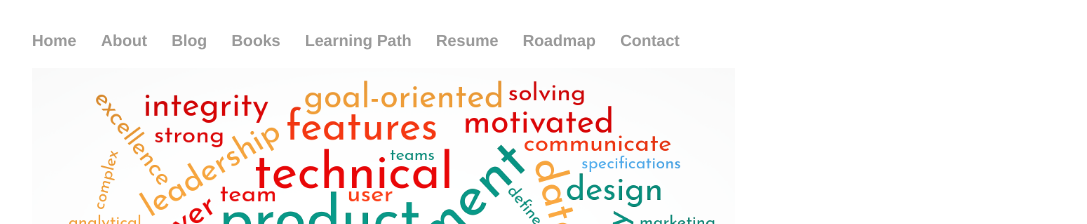
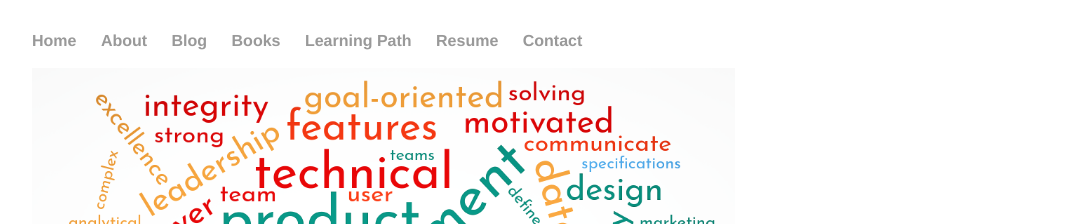
Before and after one commit to t0biasj0seph/t0biasj0seph, a Jekyll site: the page built from index.html, in a window 1280 px wide. Shown: the top 224 px of the page, without its empty margins (96-1183 px from the left). Built offline with Jekyll 4.4.1, drawn with Linux system fonts in a browser that asks for light colours; some web fonts are replaced.

Commit message:
removed roadmap from nav

```diff
--- a/_layouts/default.html
+++ b/_layouts/default.html
@@ -42,7 +42,7 @@
 							<li><a href="/books">Books</a></li>
 							<li><a href="/learning-path">Learning Path</a></li>
 							<li><a href="/resume">Resume</a></li>
-							<li><a href="/roadmap">Roadmap</a></li>
+							<!--<li><a href="/roadmap">Roadmap</a></li> -->
 							<li><a href="/contact">Contact</a></li>
 	    		</ul>
 			</nav>
```
